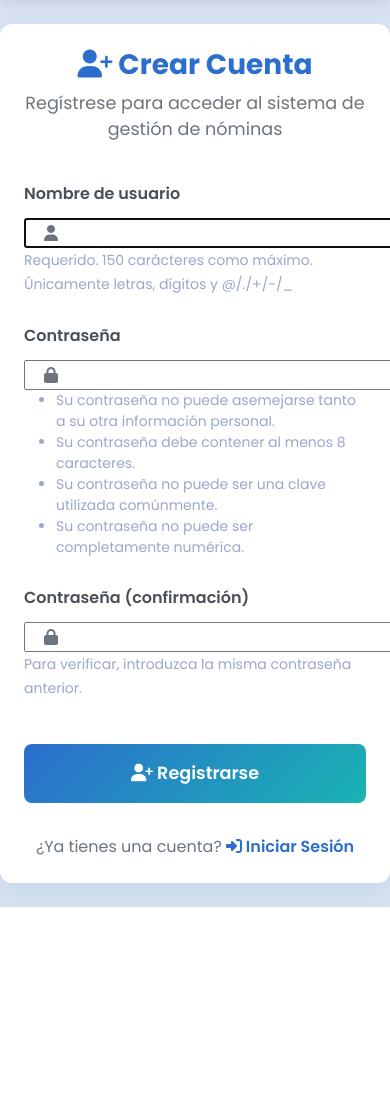
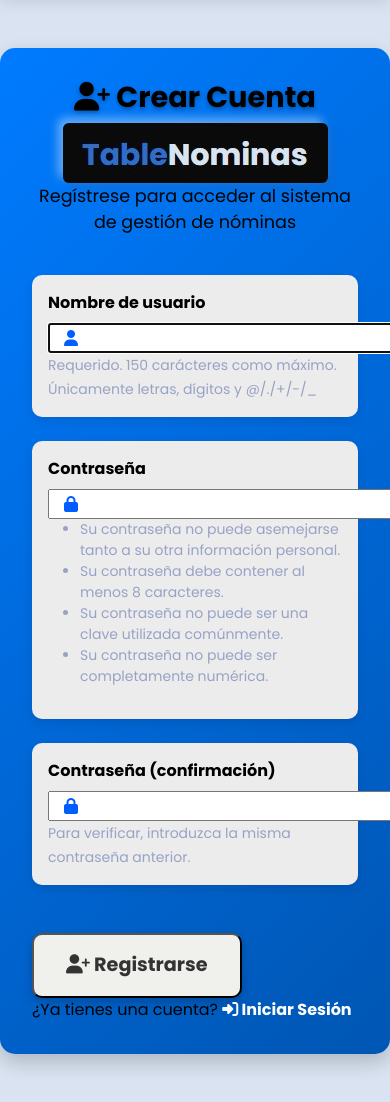
Before and after one commit to epazminoj3/nomina_app, a Django app: page /nomina/signup/ in a window 390 px wide; the page is wider, and only the part inside the window is pictured. Shown: the part 86-1188 px from the top of that part. Before the commit the page ends 993 px from the top of that part, so only its background shows below. Run offline with Django 5.2, Linux system fonts and the light colour scheme; some libraries are stand-ins or nearby versions.

Commit message:
innterfase mejorada

```diff
--- a/core/urls.py
+++ b/core/urls.py
@@ -9,7 +9,7 @@ from . import views
 
 app_name = 'core'  # Nombre de la aplicación para el espacio de nombres
 urlpatterns = [
-
+     path('', views.home, name='home'),  # esta línea es la clave
     path('signup/', views.signup, name='signup'),  # URL for the signup view
     path('logout/', views.signout, name='logout'),  # URL for the logout view
     path('signin/', views.signin, name='signin'),  # URL for the signin view
--- a/template/cargo/list.html
+++ b/template/cargo/list.html
@@ -117,6 +117,7 @@
                 </button>
             </div>
         </form>
+
         <!-- Botón para nuevo registro -->
         <div class="d-flex justify-content-end mb-4">
             <a class="btn btn-success"  href={% url 'core:cargo_create' %}>
@@ -153,6 +154,11 @@
         </div>
     </div>
 </div>
+        <div class="d-flex justify-content-end mt-4">
+            <a href="{% url 'core:departamento_list' %}" class="btn btn-primary btn-lg shadow-sm" style="border-radius: 20px; padding: 10px 50px;">
+            <i class="fas fa-arrow-right me-2"></i>Siguiente
+            </a>
+        </div>
 
         <!-- Paginación -->
         {% if cargos.has_other_pages %}
--- a/template/departamento/list.html
+++ b/template/departamento/list.html
@@ -155,6 +155,11 @@
         </div>
     </div>
 </div>
+        <div class="d-flex justify-content-end mt-4">
+            <a href="{% url 'core:tipoContrato_list' %}" class="btn btn-primary btn-lg shadow-sm" style="border-radius: 20px; padding: 10px 50px;">
+            <i class="fas fa-arrow-right me-2"></i>Siguiente
+            </a>
+        </div>
 
         <!-- Paginación -->
         {% if departamentos.has_other_pages %}
--- a/template/empleado/list.html
+++ b/template/empleado/list.html
@@ -222,7 +222,11 @@
                 </div>
             </div>
         </div>
-
+        <div class="d-flex justify-content-end mt-4">
+            <a href="{% url 'core:rol_list' %}" class="btn btn-primary btn-lg shadow-sm" style="border-radius: 20px; padding: 10px 50px;">
+            <i class="fas fa-arrow-right me-2"></i>Siguiente
+            </a>
+        </div>
 
         <!-- Paginación -->
         {% if empleados.has_other_pages %}
--- a/template/home.html
+++ b/template/home.html
@@ -449,8 +449,14 @@
           <h1>{{description}}</h1>
           <p class="text-muted">{{doctores}}</p>
           <div class="d-flex flex-wrap">
-            <a href="#" class="btn btn-primary me-3 mb-2">Comenzar ahora</a>
-            <a href="#" class="btn btn-outline-primary mb-2">Ver demostración</a>
+            {% if user.is_authenticated %}
+            <a href="{% url 'core:cargo_list' %}" class="btn btn-primary me-3 mb-2">Empezar a crear</a>
+            <a href="{% url 'core:rol_list' %}" class="btn btn-outline-primary mb-2">Ver Roles creados</a>
+            {% else %}
+           <a href="{% url 'core:rol_list' %}" class="btn btn-primary me-3 mb-2">Comenzar ahora</a>
+            <a href="{% url 'core:rol_list' %}" class="btn btn-outline-primary mb-2">Ver demostración</a>
+            {% endif %}
+
           </div>
         </div>
         <div class="col-lg-6">
--- a/template/rol/list.html
+++ b/template/rol/list.html
@@ -211,6 +211,11 @@
             </div>
         </div>
     </div>
+        <div class="d-flex justify-content-end mt-4">
+            <a href="{% url 'core:home' %}" class="btn btn-primary btn-lg shadow-sm" style="border-radius: 20px; padding: 10px 50px;">
+            <i class="fas fa-arrow-right me-2"></i>Finalizar
+            </a>
+        </div>
 
     <!-- Paginación -->
     {% if roles.has_other_pages %}
--- a/template/signup.html
+++ b/template/signup.html
@@ -8,9 +8,10 @@
         max-width: 600px;
         margin: 3rem auto;
         padding: 2.5rem;
-        background: white;
-        border-radius: 12px;
-        box-shadow: 0 10px 30px rgba(44, 110, 205, 0.1);
+        background: linear-gradient(135deg, #007bff, #0056b3);
+        border-radius: 15px;
+        box-shadow: 0 8px 20px rgba(0, 0, 0, 0.2);
+        color: #000000;
     }
 
     .registration-header {
@@ -19,101 +20,103 @@
     }
 
     .registration-header h2 {
-        color: #2c6ecd;
-        font-weight: 700;
+        color: #000000;
+        font-weight: 800;
+        font-size: 2rem;
         margin-bottom: 0.5rem;
+        text-shadow: 0 2px 4px rgba(0, 0, 0, 0.3);
     }
 
     .registration-header p {
-        color: #6c757d;
         font-size: 1.1rem;
     }
 
-    .form-group {
-        margin-bottom: 1.75rem;
-    }
-
     .form-group label {
+        font-weight: 700;
+        color: #000000;
+        font-size: 1rem;
+        margin-bottom: 0.5rem;
         display: block;
-        margin-bottom: 0.75rem;
-        font-weight: 600;
-        color: #495057;
-        font-size: 1rem;
     }
 
     .form-control {
-        width: 100%;
-        padding: 0.875rem 1.25rem;
-        border: 1px solid #dee2e6;
-        border-radius: 8px;
+        border: none;
+        border-radius: 10px;
+        background-color: #000000;
         font-size: 1rem;
-        transition: all 0.3s ease;
-        background-color: #f8f9fa;
+        padding: 1rem;
+        transition: box-shadow 0.3s ease, transform 0.2s ease;
+        box-shadow: 0 4px 10px rgba(0, 0, 0, 0.1);
     }
 
     .form-control:focus {
-        border-color: #2c6ecd;
-        box-shadow: 0 0 0 0.25rem rgba(44, 110, 205, 0.25);
-        background-color: white;
+        box-shadow: 0 4px 15px rgba(1, 1, 1, 0.5);
+        transform: scale(1.02);
+    }
+
+    .form-group {
+        margin-bottom: 1.5rem;
+        background-color: #edecec;
+        padding: 1rem;
+        border-radius: 10px;
+        box-shadow: 0 4px 10px rgba(0, 0, 0, 0.1);
+
     }
 
     .btn-register {
-        width: 100%;
-        padding: 1rem;
-        background: linear-gradient(135deg, #2c6ecd, #19b3b3);
-        color: white;
-        border: none;
-        border-radius: 8px;
-        font-size: 1.1rem;
-        font-weight: 600;
-        cursor: pointer;
-        transition: all 0.3s ease;
-        margin-top: 1rem;
+        background-color: #f0f0ed;
+        color: #333333;
+        font-size: 1.2rem;
+        font-weight: 700;
+        padding: 1rem 2rem;
+        border-radius: 10px;
+        transition: background-color 0.3s ease, transform 0.2s ease;
+        margin-top: 1.5rem;
+        box-shadow: 0 4px 10px rgba(0, 0, 0, 0.2);
+
     }
 
     .btn-register:hover {
-        background: linear-gradient(135deg, #255db7, #159898);
-        transform: translateY(-2px);
-        box-shadow: 0 5px 15px rgba(44, 110, 205, 0.3);
-    }
+        background-color: #f8f8f8;
+        transform: translateY(-3px);
 
-    .login-link {
-        text-align: center;
-        margin-top: 2rem;
-        color: #6c757d;
-        font-size: 1rem;
     }
 
     .login-link a {
-        color: #2c6ecd;
-        font-weight: 600;
+        color: #ffffff;
+        font-weight: 700;
+        font-size: 1rem;
         text-decoration: none;
-        transition: all 0.3s ease;
+        transition: color 0.3s ease;
+
     }
 
     .login-link a:hover {
-        color: #19b3b3;
-        text-decoration: underline;
+        color: #ff9900;
     }
 
     .error-message {
-        color: #e74c3c;
-        font-size: 0.875rem;
+        background-color: rgba(255, 0, 0, 0.1);
+        color: #ff0000;
+        padding: 1rem;
+        border-radius: 10px;
+        font-size: 0.9rem;
         margin-top: 0.5rem;
-        display: flex;
-        align-items: center;
+        box-shadow: 0 4px 10px rgba(255, 0, 0, 0.2);
     }
 
     .error-message i {
         margin-right: 0.5rem;
+        color: #ff0000;
     }
 
     .form-icon {
+        color: #005eff;
         position: absolute;
-        left: 1.25rem;
+        left: 1rem;
         top: 50%;
         transform: translateY(-50%);
-        color: #6c757d;
+
     }
 
     .input-with-icon {
@@ -124,27 +127,27 @@
         padding-left: 3rem;
     }
 
-    /* Responsive */
     @media (max-width: 767.98px) {
         .registration-container {
-            padding: 1.5rem;
-            margin: 1.5rem auto;
+            padding: 2rem;
         }
 
         .registration-header h2 {
-            font-size: 1.75rem;
+            font-size: 1.8rem;
         }
     }
+
     .alert {
-    padding: 1rem 1.5rem;
-    border-radius: 8px;
-    margin-bottom: 1.5rem;
-    font-weight: 600;
+        padding: 1rem;
+        border-radius: 10px;
         font-size: 1rem;
+        font-weight: 700;
+        margin-bottom: 1rem;
+        box-shadow: 0 4px 10px rgba(0, 0, 0, 0.1);
     }
 
     .alert-success {
-    background-color: #d4edda;
+        background-color: #ffffff;
         color: #155724;
         border: 1px solid #c3e6cb;
     }
@@ -154,7 +157,6 @@
         color: #721c24;
         border: 1px solid #f5c6cb;
     }
-
 </style>
 {% endblock %}
 
@@ -162,6 +164,10 @@
 <div class="registration-container">
     <div class="registration-header">
         <h2><i class="fas fa-user-plus"></i> Crear Cuenta</h2>
+            <div>
+              <img src="/static/img/login.jpg" alt="login-img" class="img-fluid rounded shadow">
+    </div>
+
         <p>Regístrese para acceder al sistema de gestión de nóminas</p>
     </div>
     {% if messages %}
--- a/template/tipoContrato/list.html
+++ b/template/tipoContrato/list.html
@@ -155,6 +155,11 @@
         </div>
     </div>
 </div>
+        <div class="d-flex justify-content-end mt-4">
+            <a href="{% url 'core:empleado_list' %}" class="btn btn-primary btn-lg shadow-sm" style="border-radius: 20px; padding: 10px 50px;">
+            <i class="fas fa-arrow-right me-2"></i>Siguiente
+            </a>
+        </div>
 
         <!-- Paginación -->
         {% if tipoContratos.has_other_pages %}
```
Also changed, not shown: template/delete/confirm_delete.html (+133 -8 lines), template/signin.html (+68 -49 lines), db.sqlite3, static/img/login.jpg (added). Lines whose indentation alone changed are shown as unchanged.
